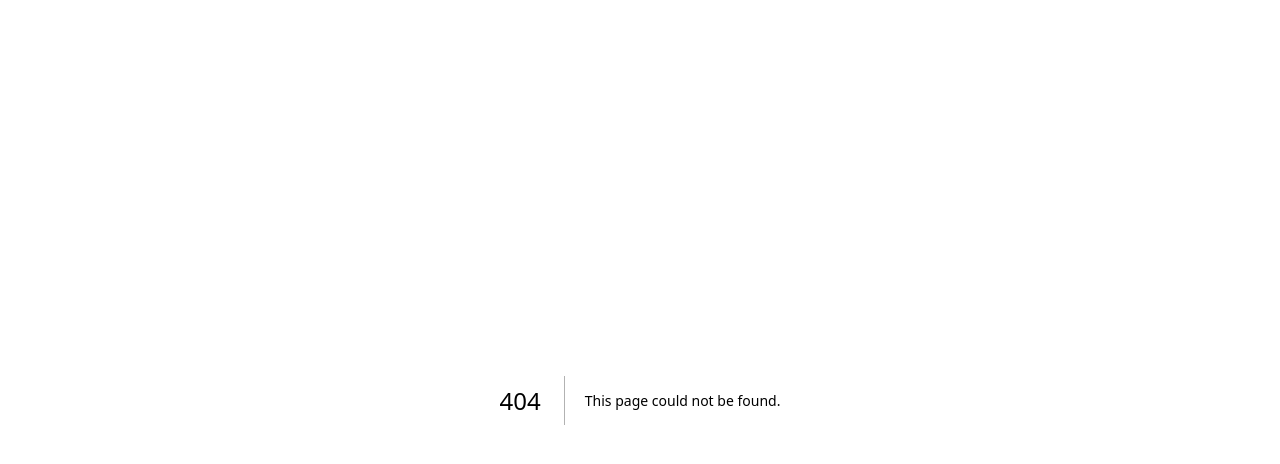
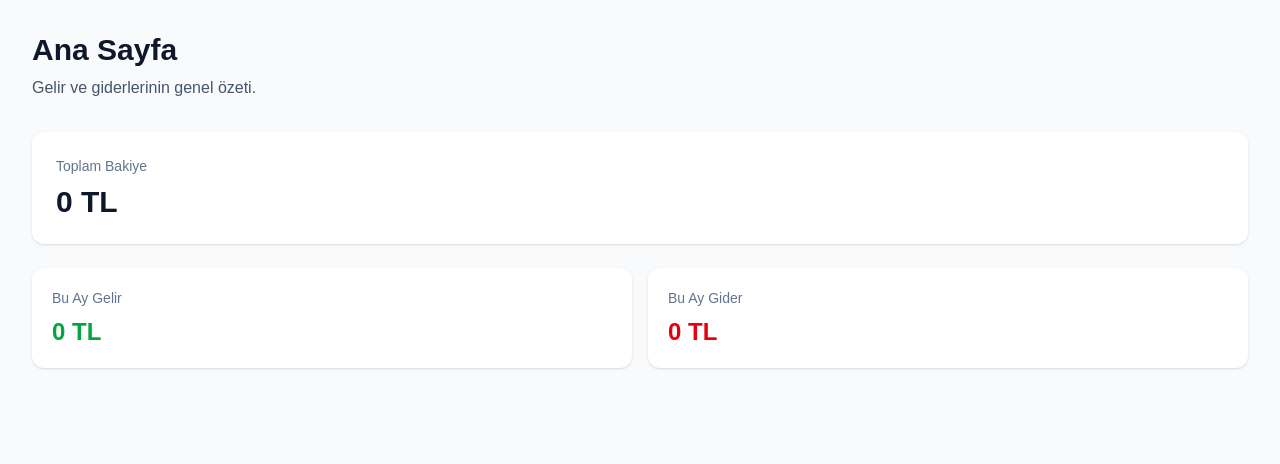
Before and after one commit to ennurekmekci/butcem, a Next.js app: page /dashboard in a window 1280 px wide. Before the commit this address had no page. Shown: the top 464 px of the page. Built offline with nearby package versions, Linux system fonts and the light colour scheme; no server answers; the database is empty.

Commit message:
refactor: separate dashboard page

```diff
--- /dev/null
+++ b/app/dashboard/page.tsx
@@ -0,0 +1,165 @@
+"use client";
+
+import { useEffect, useState } from "react";
+import { supabase } from "@/lib/supabase";
+
+type TransactionType = "income" | "expense";
+type TransactionStatus = "completed" | "planned";
+
+interface Transaction {
+  id: number;
+  amount: number;
+  transactionType: TransactionType;
+  status: TransactionStatus;
+  date: string;
+}
+
+function formatMoney(amount: number): string {
+  return amount.toLocaleString("tr-TR");
+}
+
+export default function DashboardPage() {
+  const [transactions, setTransactions] =
+    useState<Transaction[]>([]);
+
+  useEffect(() => {
+    async function loadTransactions() {
+      const { data, error } = await supabase
+        .from("transactions")
+        .select(
+          "id, amount, transaction_type, status, date",
+        );
+
+      if (error) {
+        console.log("İşlemler getirilemedi:", error);
+        return;
+      }
+
+      const formattedTransactions = data.map((transaction) => ({
+        id: transaction.id,
+        amount: transaction.amount,
+        transactionType:
+          transaction.transaction_type as TransactionType,
+        status:
+          transaction.status as TransactionStatus,
+        date: transaction.date,
+      }));
+
+      setTransactions(formattedTransactions);
+    }
+
+    loadTransactions();
+  }, []);
+
+  const incomeTransactions = transactions.filter(
+    (transaction) =>
+      transaction.transactionType === "income" &&
+      transaction.status === "completed",
+  );
+
+  const expenseTransactions = transactions.filter(
+    (transaction) =>
+      transaction.transactionType === "expense" &&
+      transaction.status === "completed",
+  );
+
+  const totalIncome = incomeTransactions.reduce(
+    (total, transaction) => total + transaction.amount,
+    0,
+  );
+
+  const totalExpense = expenseTransactions.reduce(
+    (total, transaction) => total + transaction.amount,
+    0,
+  );
+
+  const totalBalance = totalIncome - totalExpense;
+
+  const currentDate = new Date();
+  const currentYear = currentDate.getFullYear();
+  const currentMonth = currentDate.getMonth() + 1;
+
+  const monthlyIncomeTransactions = transactions.filter(
+    (transaction) => {
+      const [year, month] = transaction.date
+        .split("-")
+        .map(Number);
+
+      return (
+        transaction.transactionType === "income" &&
+        transaction.status === "completed" &&
+        year === currentYear &&
+        month === currentMonth
+      );
+    },
+  );
+
+  const monthlyExpenseTransactions = transactions.filter(
+    (transaction) => {
+      const [year, month] = transaction.date
+        .split("-")
+        .map(Number);
+
+      return (
+        transaction.transactionType === "expense" &&
+        transaction.status === "completed" &&
+        year === currentYear &&
+        month === currentMonth
+      );
+    },
+  );
+
+  const monthlyIncome = monthlyIncomeTransactions.reduce(
+    (total, transaction) => total + transaction.amount,
+    0,
+  );
+
+  const monthlyExpense = monthlyExpenseTransactions.reduce(
+    (total, transaction) => total + transaction.amount,
+    0,
+  );
+
+  return (
+    <main className="min-h-screen bg-slate-50 p-8">
+      <h1 className="text-3xl font-bold text-slate-900">
+        Ana Sayfa
+      </h1>
+
+      <p className="mt-2 text-slate-600">
+        Gelir ve giderlerinin genel özeti.
+      </p>
+
+      <div className="mt-8 rounded-xl bg-white p-6 shadow-sm">
+        <p className="text-sm text-slate-500">
+          Toplam Bakiye
+        </p>
+
+        <p className="mt-2 text-3xl font-semibold text-slate-900">
+          {formatMoney(totalBalance)} TL
+        </p>
+      </div>
+
+      <section className="mt-6 grid grid-cols-2 gap-4">
+        <div className="rounded-xl bg-white p-5 shadow-sm">
+          <p className="text-sm text-slate-500">
+            Bu Ay Gelir
+          </p>
+
+          <p className="mt-2 text-2xl font-semibold text-green-600">
+            {formatMoney(monthlyIncome)} TL
+          </p>
+        </div>
+
+        <div className="rounded-xl bg-white p-5 shadow-sm">
+          <p className="text-sm text-slate-500">
+            Bu Ay Gider
+          </p>
+
+          <p className="mt-2 text-2xl font-semibold text-red-600">
+            {formatMoney(monthlyExpense)} TL
+          </p>
+        </div>
+      </section>
+    </main>
+  );
+}
--- a/app/page.tsx
+++ b/app/page.tsx
@@ -679,75 +679,6 @@ export default function Home() {
     setTransactions(updatedTransactions);
   }
 
-  const incomeTransactions = transactions.filter(
-    (transaction) =>
-      transaction.transactionType === "income" &&
-      transaction.status === "completed",
-  );
-
-  const expenseTransactions = transactions.filter(
-    (transaction) =>
-      transaction.transactionType === "expense" &&
-      transaction.status === "completed",
-  );
-
-  const currentDate = new Date();
-  const currentYear = currentDate.getFullYear();
-  const currentMonth = currentDate.getMonth() + 1;
-
-  const monthlyIncomeTransactions = transactions.filter(
-    (transaction) => {
-      const [year, month] = transaction.date
-        .split("-")
-        .map(Number);
-
-      return (
-        transaction.transactionType === "income" &&
-        transaction.status === "completed" &&
-        year === currentYear &&
-        month === currentMonth
-      );
-    },
-  );
-
-  const monthlyExpenseTransactions = transactions.filter(
-    (transaction) => {
-      const [year, month] = transaction.date
-        .split("-")
-        .map(Number);
-
-      return (
-        transaction.transactionType === "expense" &&
-        transaction.status === "completed" &&
-        year === currentYear &&
-        month === currentMonth
-      );
-    },
-  );
-
-  const monthlyIncome = monthlyIncomeTransactions.reduce(
-    (total, transaction) => total + transaction.amount,
-    0,
-  );
-
-  const monthlyExpense = monthlyExpenseTransactions.reduce(
-    (total, transaction) => total + transaction.amount,
-    0,
-  );
-
-  const totalIncome = incomeTransactions.reduce(
-    (total, transaction) => total + transaction.amount,
-    0,
-  );
-
-  const totalExpense = expenseTransactions.reduce(
-    (total, transaction) => total + transaction.amount,
-    0,
-  );
-
-  const totalBalance = totalIncome - totalExpense;
-
-
   return (
     <main className="min-h-screen bg-slate-50 p-8">
       <h1 className="text-3xl font-bold text-slate-900">BütçeM</h1>
@@ -899,32 +830,6 @@ export default function Home() {
           ))}
         </div>
       </div>
-
-      <div className="mt-8 rounded-xl bg-white p-6 shadow-sm">
-        <p className="text-sm text-slate-500">Toplam Bakiye</p>
-
-        <p className="mt-2 text-3xl font-semibold text-slate-900">
-          {formatMoney(totalBalance)} TL
-        </p>
-      </div>
-
-      <section className="mt-6 grid grid-cols-2 gap-4">
-        <div className="rounded-xl bg-white p-5 shadow-sm">
-          <p className="text-sm text-slate-500">Bu Ay Gelir</p>
-
-          <p className="mt-2 text-2xl font-semibold text-green-600">
-            {formatMoney(monthlyIncome)} TL
-          </p>
-        </div>
-
-        <div className="rounded-xl bg-white p-5 shadow-sm">
-          <p className="text-sm text-slate-500">Bu Ay Gider</p>
-
-          <p className="mt-2 text-2xl font-semibold text-red-600">
-            {formatMoney(monthlyExpense)} TL
-          </p>
-        </div>
-      </section>
 
       <section className="mt-8 rounded-xl bg-white p-6 shadow-sm">
         <h2 className="text-xl font-semibold text-slate-900">
```
